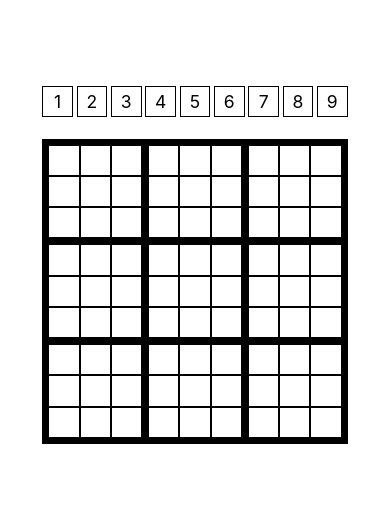
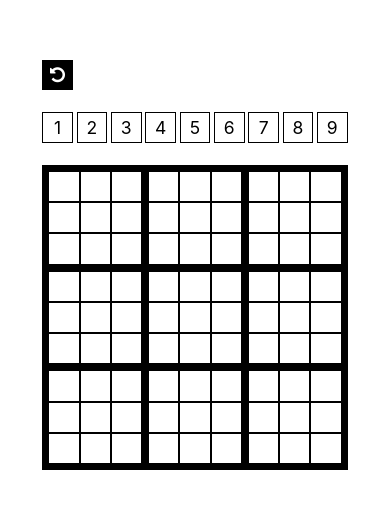
Before and after one commit to Matt23488/ReactNativeSudoku, a React Native app: screen / in a window 390 px wide. Shown: the part 182-690 px from the top of the page. Built offline with nearby package versions, Linux system fonts and the light colour scheme.

Commit message:
added undo

```diff
--- a/Sudoku.tsx
+++ b/Sudoku.tsx
@@ -1,5 +1,6 @@
 import React from 'react';
-import { Dimensions, StyleProp, StyleSheet, View, ViewStyle } from 'react-native';
+import { Dimensions, Text, StyleSheet, TouchableOpacity, View, ViewStyle } from 'react-native';
+import { FontAwesome } from '@expo/vector-icons';
 import Grid from './Grid';
 import { createRange, replaceCopy } from './Utilities';
 import ValueSelect from './ValueSelect';
@@ -9,13 +10,23 @@ export default class Sudoku extends React.Component<SudokuProperties, SudokuStat
         super(props);
 
         this.state = {
-            gridValues: Array(9).fill(Array(9).fill(0)),
+            history: [{ gridValues: Array(9).fill(Array(9).fill(0)) }],
             valueSelectValue: 0,
         };
     }
 
+    private get currentGridState() {
+        return this.state.history[this.state.history.length - 1];
+    }
+
+    private onUndo() {
+        if (this.state.history.length === 1) return;
+        this.setState({ history: this.state.history.slice(0, -1) })
+    }
+
     private onCellPressed(block: number, index: number) {
-        this.setState({ gridValues: replaceCopy(this.state.gridValues, block, index, this.state.valueSelectValue) });
+        const gridValues = replaceCopy(this.currentGridState.gridValues, block, index, this.state.valueSelectValue);
+        this.setState({ history: this.state.history.concat({ gridValues }) });
     }
 
     private onValueSelected(value: number) {
@@ -26,8 +37,9 @@ export default class Sudoku extends React.Component<SudokuProperties, SudokuStat
         const valueSelect = <ValueSelect selectedValue={this.state.valueSelectValue} styles={styles} onPress={this.onValueSelected.bind(this)} />;
         return (
             <View style={styles.container}>
+                <TouchableOpacity onPress={this.onUndo.bind(this)} style={styles.undoBtn}><FontAwesome name="undo" size={cellSize * 0.6} color="white" /></TouchableOpacity>
                 {(height > width) && valueSelect}
-                <Grid styles={styles} values={createRange(9).map(i => createRange(9).map(j => this.state.gridValues[i][j]))} onCellPressed={this.onCellPressed.bind(this)} />
+                <Grid styles={styles} values={createRange(9).map(i => createRange(9).map(j => this.currentGridState.gridValues[i][j]))} onCellPressed={this.onCellPressed.bind(this)} />
                 {(width > height) && valueSelect}
             </View>
         );
@@ -36,7 +48,7 @@ export default class Sudoku extends React.Component<SudokuProperties, SudokuStat
 
 interface SudokuProperties {}
 interface SudokuState {
-    gridValues: number[][];
+    history: { gridValues: number[][]; }[]
     valueSelectValue: number;
 }
 
@@ -59,8 +71,8 @@ const styles = StyleSheet.create({
     },
     valueSelectContainer: {
         flexDirection: width > height ? 'column' : 'row',
-        paddingLeft: width > height ? (cellSize * 0.75) : 0,
-        paddingBottom: width > height ? 0 : (cellSize * 0.75),
+        marginLeft: width > height ? (cellSize * 0.75) : 0,
+        marginBottom: width > height ? 0 : (cellSize * 0.75),
         height: width > height ? gridSize : undefined,
         width: width > height ? undefined : gridSize,
         justifyContent: 'space-between',
@@ -81,6 +93,17 @@ const styles = StyleSheet.create({
     },
     valueSelectTxtSelected: {
         color: '#fff',
+    },
+    undoBtn: {
+        width: gridSize / 10,
+        height: gridSize / 10,
+        backgroundColor: '#000',
+        borderColor: '#000',
+        borderWidth: 1,
+        marginRight: width > height ? (cellSize * 0.75) : 0,
+        marginBottom: width > height ? 0 : (cellSize * 0.75),
+        justifyContent: 'center',
+        alignItems: 'center',
     },
     grid: {
         flexDirection: 'row',
```
